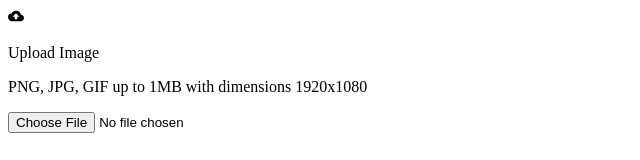
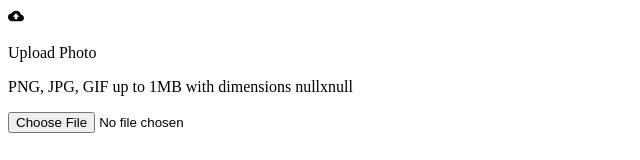
Before and after one commit to qbentil/react-image-uploader, a React (Create React App) app: page / in a window 1280 px wide. Shown: the top 160 px of the page, without its empty margins (0-640 px from the left). Built offline with nearby package versions, Linux system fonts and the light colour scheme.

Commit message:
Destructure props into various components

```diff
--- a/src/App.tsx
+++ b/src/App.tsx
@@ -1,22 +1,23 @@
 import { useState } from "react";
-import ImageBox from "./components/image-box";
-import Uploader from "./components/uploader";
+import ReactImageUpload from "./components";
 
 const ReactImageUploader = () => {
   const [image, setImage] = useState(null);
-  const [imageURL, setImageURL] = useState("");
+  const [imageURL, setImageURL] = useState('');
+
+  let uploaderOptions = {
+    uploadText: "Upload Photo",
+    image,
+    setImage,
+    imageURL,
+    setImageURL,
+    borderStyle: 'border-dashed border-2',
+
+  }
   return (
     <main className="w-screen h-screen bg-orange-400 flex items-center justify-center">
-      <div className="w-96 h-72">
-        {image ? (
-          <ImageBox
-            setImage={setImage}
-            setImageURL={setImageURL}
-            imageURL={imageURL}
-          />
-        ) : (
-          <Uploader setImageURL={setImageURL} setImage={setImage} />
-        )}
+      <div className="h-72">
+        <ReactImageUpload options = {uploaderOptions} />
       </div>
     </main>
   );
--- a/src/components/image-box.tsx
+++ b/src/components/image-box.tsx
@@ -5,22 +5,35 @@ const ImageBox = ({
   setImage,
   imageURL,
   setImageURL,
-  imageBoxWidth = "w-full",
-  imageBoxHeight = "h-full",
-  imageBoxBorderRadius = "rounded-lg",
-  imageBoxBorder = "border-2",
-  imageBoxBorderColor = "border-gray-900",
-  imageBoxBorderWidth = "border-2",
-  imageBoxBorderStyle = "border-dashed",
-  imageBoxBoxShadow = "shadow-lg",
+  imageBoxWidth,
+  imageBoxHeight,
+  borderRadius,
+  border,
+  borderColor,
+  borderStyle,
+  boxShadow,
 }: ImageBoxProps) => {
   const Delete = () => {
     setImage(null);
     setImageURL("");
   };
   return (
-    <div className="w-full h-full flex flex-col justify-center items-center rounded-lg cursor-pointer border-2 border-dashed p-2 relative">
-      <img src={imageURL} className="w-full h-full object-cover" alt="bentil" />
+    <div
+      className={`flex flex-col justify-center items-center  cursor-pointer  p-2 relative
+      ${border}
+      ${borderColor || "border-gray-900"}
+      ${borderStyle || "border-dashed"}
+      ${boxShadow || "shadow-lg"}
+      ${imageBoxWidth || "w-full"}
+      ${imageBoxHeight || "h-full"}
+      ${borderRadius || "rounded-lg"}
+    `}
+    >
+      <img
+        src={imageURL}
+        className="w-full h-full object-cover"
+        alt="imageuploaderimage"
+      />
       <div
         onClick={Delete}
         className="w-10 h-10 flex items-center justify-center bg-red-500 hover:bg-red-600 rounded-full text-white absolute bottom-5 right-5"
--- /dev/null
+++ b/src/components/index.tsx
@@ -0,0 +1,59 @@
+import React from "react";
+import { PackageProps } from "../Types";
+import ImageBox from "./image-box";
+import Uploader from "./uploader";
+
+const ReactImageUpload = ({ options }: { options: PackageProps }) => {
+  const {
+    uploadText,
+    uploadIcon,
+    uploadIconSize,
+    uploadIconColor,
+    uploadTextColor,
+    uploadTextSize,
+    uploadTextFontWeight,
+    imageBoxWidth,
+    imageBoxHeight,
+    borderRadius,
+    border,
+    borderColor,
+    borderStyle,
+    boxShadow,
+    image,
+    setImage,
+    imageURL,
+    setImageURL,
+  } = options;
+  return (
+    <>
+      {image ? (
+        <ImageBox
+          setImage={setImage}
+          setImageURL={setImageURL}
+          imageURL={imageURL}
+          imageBoxWidth={imageBoxWidth}
+          imageBoxHeight={imageBoxHeight}
+          borderRadius={borderRadius}
+          border={border}
+          borderColor={borderColor}
+          borderStyle={borderStyle}
+          boxShadow={boxShadow}
+        />
+      ) : (
+        <Uploader
+          setImageURL={setImageURL}
+          setImage={setImage}
+          uploadText={uploadText}
+          uploadIcon={uploadIcon}
+          uploadIconSize={uploadIconSize}
+          uploadIconColor={uploadIconColor}
+          uploadTextColor={uploadTextColor}
+          uploadTextSize={uploadTextSize}
+          uploadTextFontWeight={uploadTextFontWeight}
+        />
+      )}
+    </>
+  );
+};
+
+export default ReactImageUpload;
--- a/src/components/uploader.tsx
+++ b/src/components/uploader.tsx
@@ -5,15 +5,20 @@ import { UploaderProps } from "../Types";
 const Uploader = ({
   setImage,
   setImageURL,
-  imageMaxSize = 1000000,
-  imageMaxWidth = 1920,
-  imageMaxHeight = 1080,
+  imageMaxSize,
+  imageMaxWidth,
+  imageMaxHeight,
   imageTypes = ["image/png", "image/jpeg", "image/jpg"],
-  uploadText = "Upload Image",
-  uploadIcon = (
-    <MdCloudUpload className="text-gray-900 dark:text-white text-3xl " />
-  ),
-  uploadTextColor = "text-gray-900",
+  uploadText,
+  uploadIcon,
+  uploadTextColor,
+  uploadTextSize,
+  uploadTextFontWeight,
+  borderRadius,
+  border,
+  borderColor,
+  borderStyle,
+  boxShadow,
 }: UploaderProps) => {
   const onImageChange = (e: any) => {
     const image: File = e.target.files[0];
@@ -23,9 +28,11 @@ const Uploader = ({
       return;
     }
     // accept only files less than or equal to 1MB
-    if (image.size > imageMaxSize) {
+    if (image.size > (imageMaxSize || 1000000)) {
       toast.error(
-        `Please upload an image less than ${imageMaxSize / 1000000}MB`
+        `Please upload an image less than ${
+          (imageMaxSize || 1000000) / 1000000
+        }MB`
       );
       return;
     }
@@ -38,18 +45,41 @@ const Uploader = ({
     setImageURL(url);
   };
   return (
-    <article className="w-full h-full">
+    <article
+      className={`w-full h-full
+    ${uploadTextColor || "text-gray-900"}
+    ${uploadTextSize || "text-lg"}
+    ${uploadTextFontWeight || "font-medium"}
+    `}
+    >
       <label
         htmlFor="file-upload"
-        className="w-full h-full flex flex-col justify-center items-center rounded-lg cursor-pointer border-2 border-dashed p-10"
+        className={`w-full h-full flex flex-col justify-center items-center rounded-lg cursor-pointer p-10
+          ${border || "border-2"}
+          ${borderColor || "border-gray-200"}
+          ${borderStyle || "border-dashed"}}
+          ${boxShadow || "shadow-lg"}
+          ${borderRadius || "rounded-lg"}
+
+        `}
       >
         <div className="flex flex-col justify-center items-center pt-5 pb-6 gap-2">
-          {uploadIcon}
+          {uploadIcon || (
+            <MdCloudUpload className="text-gray-900 dark:text-white text-3xl " />
+          )}
           <p className="mb-2 text-sm text-gray-900 dark:text-white">
-            <span className={`font-semibold ${uploadTextColor} `}>{uploadText}</span>
+            <span
+              className={`font-semibold ${uploadTextColor || "text-gray-900"} `}
+            >
+              {uploadText || "Upload Image"}
+            </span>
           </p>
           <p className="text-xs text-gray-900 dark:text-white">
-            <span className={`${uploadTextColor} `}>{`PNG, JPG, GIF up to 1MB with dimensions ${imageMaxWidth}x${imageMaxHeight}`}</span>
+            <span
+              className={`${uploadTextColor || "text-gray-900"} `}
+            >{`PNG, JPG, GIF up to 1MB with dimensions ${
+              imageMaxWidth || null
+            }x${imageMaxHeight || null}`}</span>
           </p>
         </div>
         <input
```
Also changed, not shown: src/Types.tsx (+32 -7 lines).
